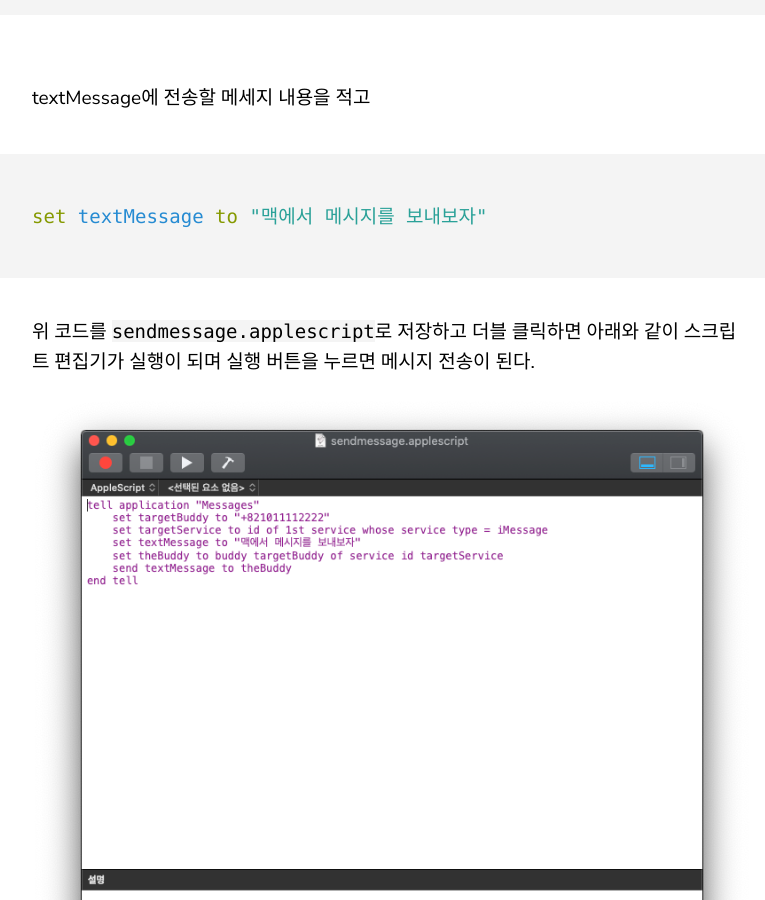
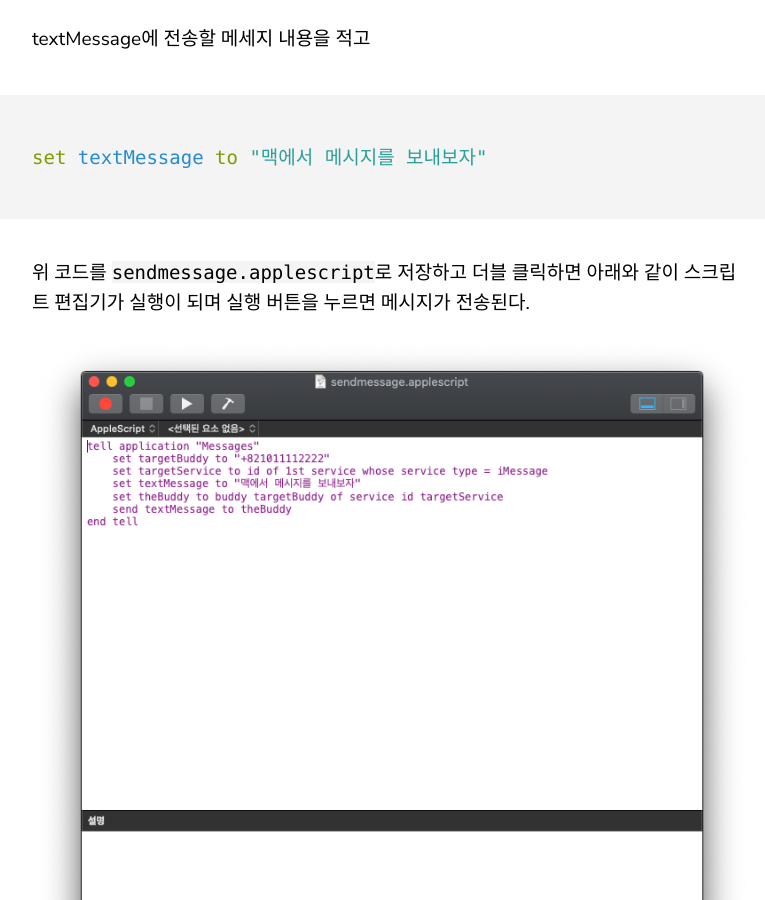
Before and after one commit to dogfootdev/dogfootdev.github.io, a Jekyll site: the page built from _posts/2019-12-02-applescript-send-message.md, in a window 1280 px wide and 900 px high, scrolled down 1309 px. Shown: the whole window, without its empty margins (68-833 px from the left). Built offline with Jekyll 4.4.1, drawn with Linux system fonts in a browser that asks for light colours; comment, search, counter and statistics services are not loaded.

Commit message:
Update 2019-12-02-applescript-send-message.md

````diff
--- a/_posts/2019-12-02-applescript-send-message.md
+++ b/_posts/2019-12-02-applescript-send-message.md
@@ -22,27 +22,23 @@
 end tell
 ```
 
-<br>
 targetBuddy에 아래와 같이 전화번호를 국제번호 형식에 맞춰 적어 준다.
 `applescript` 실행 시 targetBuddy를 찾을 수 없다는 에러가 난다면, 맥의 연락처에 등록되어 있는 전화번호를 참고해 보자.
 ```applescript
 set targetBuddy to "+821011112222"
 ```
 
-<br>
 textMessage에 전송할 메세지 내용을 적고
 ```applescript
 set textMessage to "맥에서 메시지를 보내보자"
 ```
 
-위 코드를 `sendmessage.applescript`로 저장하고 더블 클릭하면 아래와 같이 스크립트 편집기가 실행이 되며 실행 버튼을 누르면 메시지 전송이 된다.
+위 코드를 `sendmessage.applescript`로 저장하고 더블 클릭하면 아래와 같이 스크립트 편집기가 실행이 되며 실행 버튼을 누르면 메시지가 전송된다.
 ![image-20191202173204361](http://dogfootdev.github.io/assets/image/posts/2019-12-02-applescript-send-message/image-20191202173204361.png)
 
-<br>
 아래와 같이 문자가 전송된 것을 확인할 수 있다.
 ![image-20191202173720463](http://dogfootdev.github.io/assets/image/posts/2019-12-02-applescript-send-message/image-20191202173720463.png)
 
-<br>
 `send file`에 파일경로를 적용하면 파일 전송도 가능하다.
 그 외 어떤 파일을 전송할 수 있는지 확인해 보면 좋을 것 같다.
 ```applescript
@@ -54,7 +50,6 @@
 end tell
 ```
 
-<br>
 Terminal에서 메시지 전송하는 방법은 아래와 같다.
 osascript command로 실행하기 위해서는 `\"` 이스케이프 처리가 필요하다.
 
````
